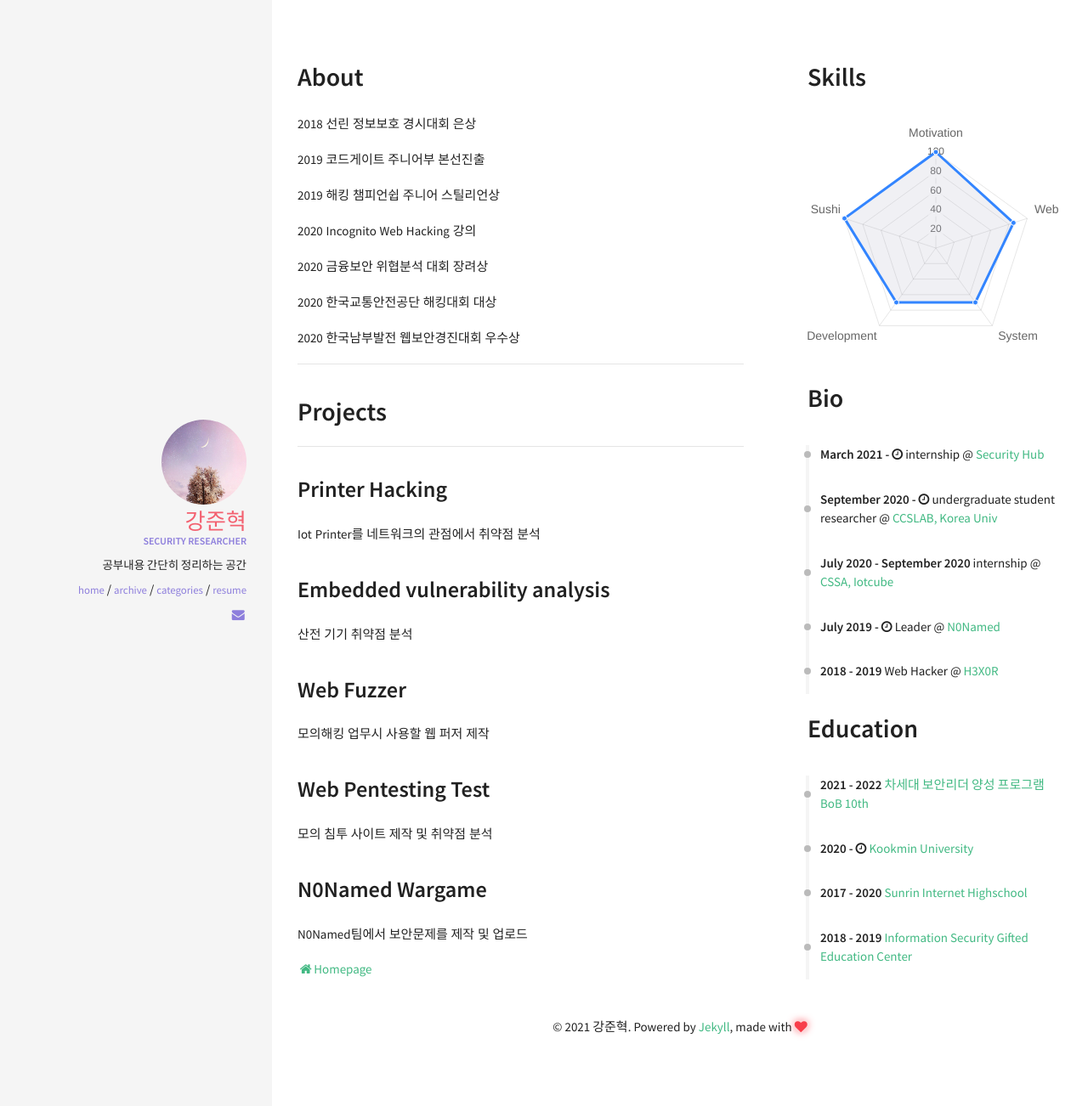
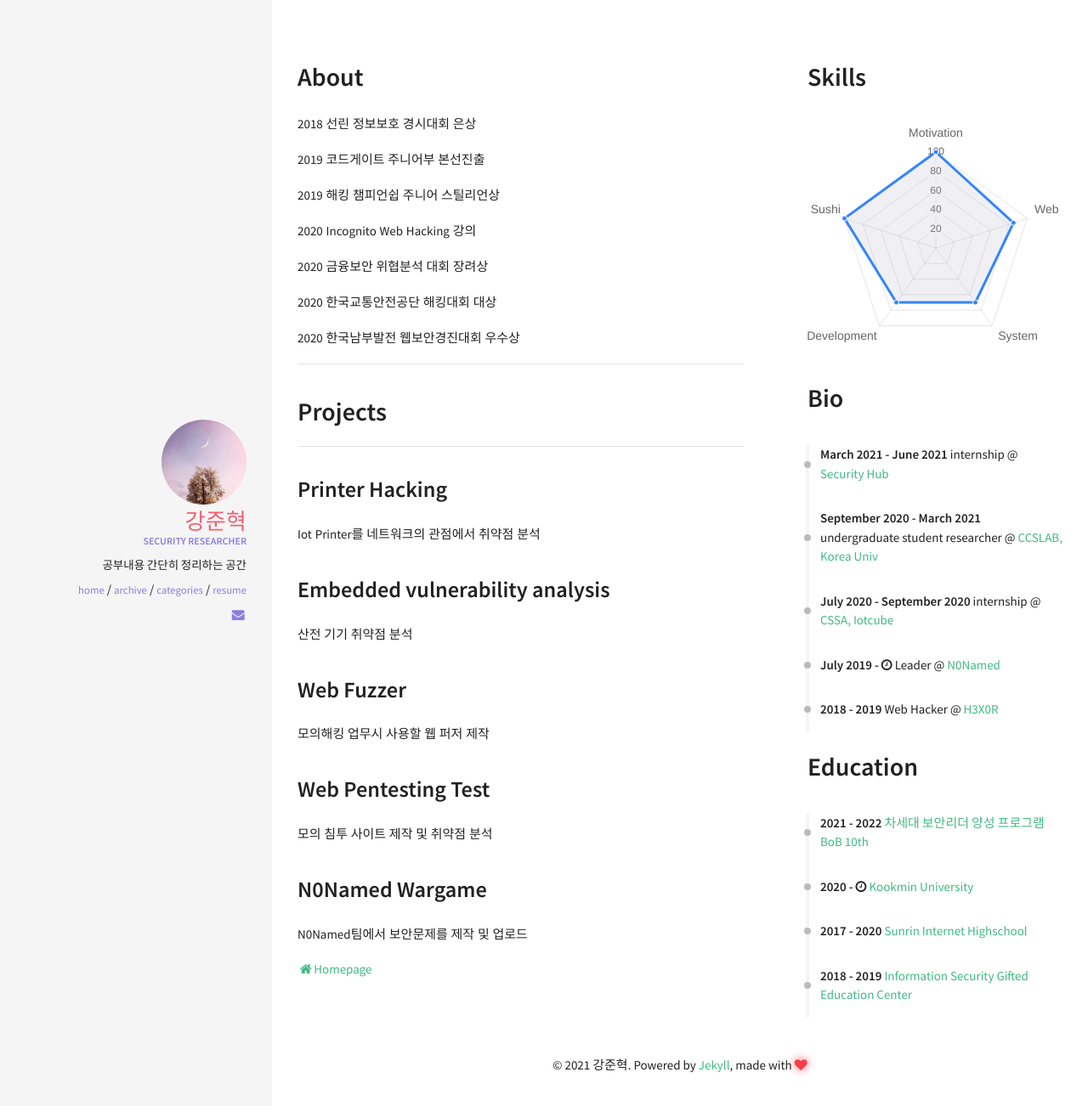
Before and after one commit to kangsecu/kangsecu.github.io, a Jekyll site: the page built from resume.html, in a window 1280 px wide. Shown: the top 1302 px of the page at 85% size. Built offline with Jekyll 4.4.1, drawn with Linux system fonts in a browser that asks for light colours; nearby versions of some CDN libraries.

Commit message:
Update careers.yml

```diff
--- a/_data/index/careers.yml
+++ b/_data/index/careers.yml
@@ -2,12 +2,12 @@
 # if you don't have language feature(language.yml is empty), ignore "i18n" items
 - name: Security Hub
   link : http://securityhub.co.kr
-  date : March 2021 - <i class="fa fa-clock-o" aria-hidden="true" title="Until Now"></i>
+  date : March 2021 - June 2021
   job : internship
 
 - name: CCSLAB, Korea Univ
   link: https://ccs.korea.ac.kr/
-  date: September 2020 - <i class="fa fa-clock-o" aria-hidden="true" title="Until Now"></i>
+  date: September 2020 - March 2021
   job: undergraduate student researcher
 
 - name: CSSA, Iotcube
```
